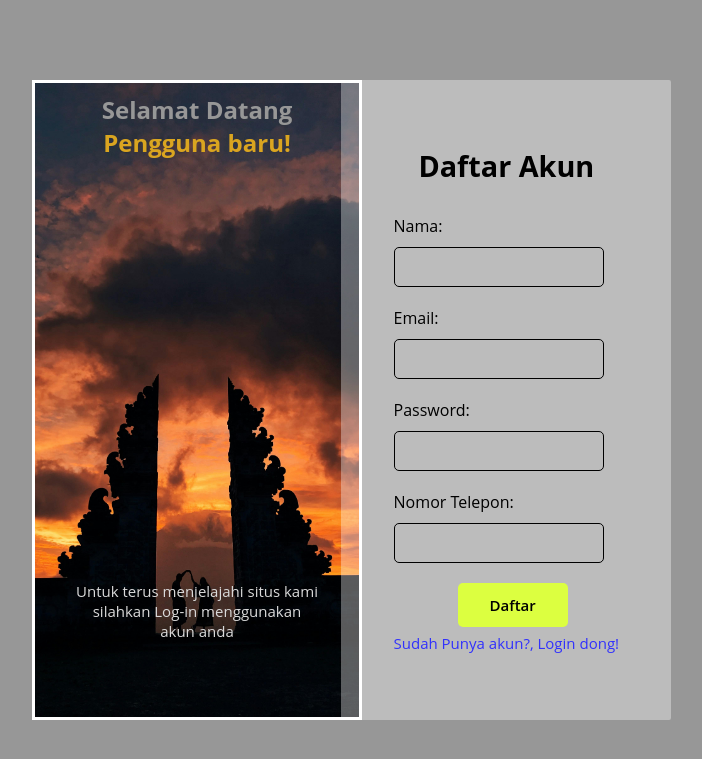
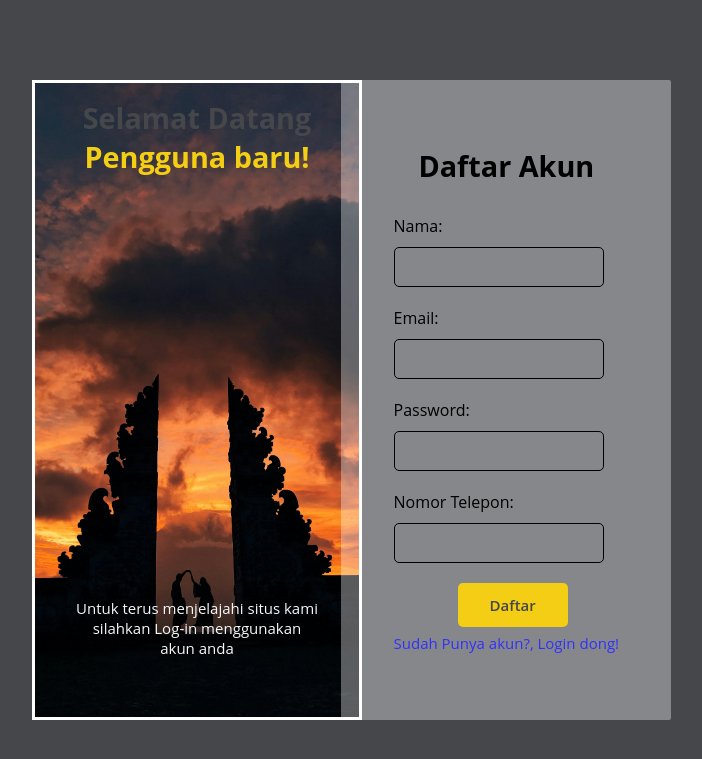
Before and after one commit to Satyasy/UKL1, a PHP site: page /Register/register.php in a window 1280 px wide. Shown: the top 759 px of the page, without its empty margins (368-1070 px from the left). Run offline with PHP 8.4, Linux system fonts and the light colour scheme.

Commit message:
perubahan

```diff
--- a/Register/login.php
+++ b/Register/login.php
@@ -35,7 +35,7 @@ if (isset($_POST['login'])) {
 <head>
     <meta charset="UTF-8" />
     <meta name="viewport" content="width=device-width, initial-scale=1.0" />
-    <link rel="stylesheet" href="/Register/style.css" />
+    <link rel="stylesheet" href="/dist/style2.css" />
     <title>Login Akun</title>
 </head>
 
--- a/Register/register.php
+++ b/Register/register.php
@@ -18,20 +18,26 @@ if (isset($_POST["register"])) {
 
     if ($db->query($sql)) {
         $register_message = "Akun berhasil terdaftarkan, Silahkan Login!";
-    } else {
-        $register_message = "Akun Gagal terdaftarkan, Silahkan daftar kembali!";
     }
 }
 ?>
+
 
 <!DOCTYPE html>
 <html lang="en"
 <head>
     <meta charset="UTF-8" />
     <meta name="viewport" content="width=device-width, initial-scale=1.0" />
-    <link rel="stylesheet" href="/Register/style.css" />
+    <link rel="stylesheet" href="/dist/style2.css" />
     <title>Register Akun</title>
 </head>
+
+<script>
+        // JavaScript untuk menampilkan pesan error sebagai popup
+        <?php if (!empty($register_message)) : ?>
+            alert('<?php echo $register_message; ?>');
+        <?php endif; ?>
+    </script>
 
 <body>
     <div class="wrap">
@@ -53,7 +59,6 @@ if (isset($_POST["register"])) {
                     <div class="box">
                         <div class="login-field">
                             <h3>Daftar Akun</h3>
-                             <script>alert ("<?php echo "$register_message"?>")</script>
                             <label>Nama:</label><br />
                             <input type="text" name="username" class="input-field" /><br />
                             <label>Email:</label><br />
@@ -63,6 +68,7 @@ if (isset($_POST["register"])) {
                             <label>Nomor Telepon:</label><br />
                             <input type="text" name="nomor_telepon" class="input-field" /><br />
                             <button name="register" class="button">Daftar</button> <br>
+                            <script>alert ("<?php echo "$register_message"?>")</script>
                             <a href="login.php" class="#" style="margin-top: 15px">Sudah Punya akun?, Login dong!</a>
                         </div>
                     </div>
--- a/Register/style.css
+++ b/dist/style2.css
@@ -1,3 +1,6 @@
+/* CSS ONLY FR REGISTER AND LOGIN PAGE */
+
+
 * {
     padding: 0;
     margin: 0;
@@ -11,16 +14,18 @@
 }
 
 :root {
-    --text-color: #fff;
-    --bg-color: #000;
-    --main-color: #dcff40;
-    --h1-font: 2.6rem;
-    --h2-font: 1.8rem;
+    --bg-color: #45474B;
+    --text-color: #F5F7F8;
+    --main-color: #F4CE14;
+    --color: #495E57;
+    --h1-font: 4.6rem;
+    --h2-font: 2.8rem;
+    --h3-font: 1.8rem;
     --p-font: 15px;
 }
 
 body {
-    background: #979797;
+    background: var(--bg-color);
     height: 100%;
     width: 50%;
 }
@@ -39,27 +44,27 @@ body {
 }
 
 .box h1 {
-    margin-top: 10px;
-    color: #979797;
-    font-size:1.5rem;
+    margin-top: 15px;
+    color: var(--bg-color);
+    font-size: var(--h3-font);
     text-align: center;
 }
 
 .box h3{
     margin-bottom: 30px;
-    color: #000;
-    font-size: var(--h2-font);
+    color: var();
+    font-size: var(--h3-font);
     text-align: center;
 }
 
 .box span{
-color: goldenrod;}
+color: var(--main-color);}
 
 .box p{
     text-align: center;
     margin-top: 50vh;
     font-size: var(--p-font);
-    color: #dadada;
+    color: var(--text-color);
 }
 
 .box .login-content{
```
Also changed, not shown: dist/style.css (+14 -9 lines), index.php (+5 -5 lines), kuiner.php (+84 -0 lines), layout/header.php (+3 -10 lines).
